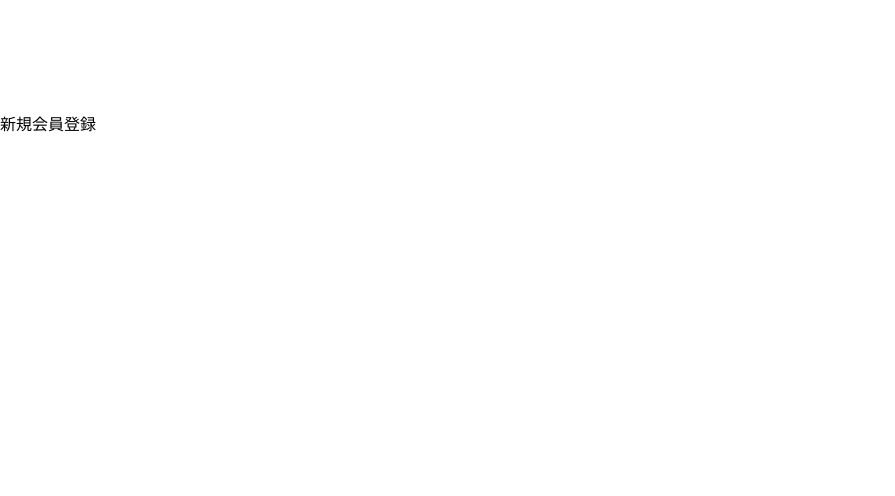
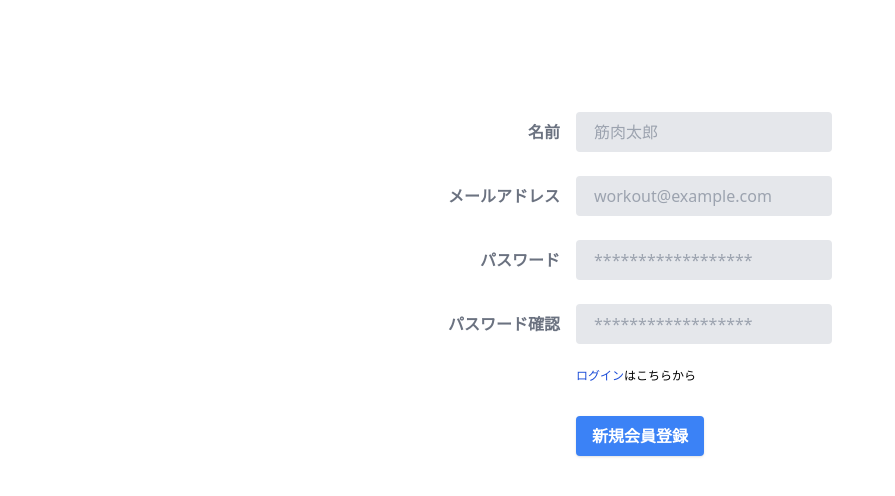
Before and after one commit to ta-mu-aa/workout-share, a Vue app in the folder front/: page /signup in a window 1280 px wide. Shown: the top 496 px of the page, without its empty margins (0-895 px from the left). Built offline with nearby package versions, Linux system fonts and the light colour scheme.

Commit message:
新規登録フォームを作成

```diff
--- a/front/src/components/SignUpForm.vue
+++ b/front/src/components/SignUpForm.vue
@@ -1,5 +1,58 @@
 <template>
-  <div>新規会員登録</div>
+  <form class="w-full max-w-sm m-auto">
+    <div class="md:flex md:items-center mb-6">
+      <div class="md:w-1/3">
+        <label class="block text-gray-500 font-bold md:text-right mb-1 md:mb-0 pr-4" for="inline-full-name">
+          名前
+        </label>
+      </div>
+      <div class="md:w-2/3">
+        <input class="bg-gray-200 appearance-none border-2 border-gray-200 rounded w-full py-2 px-4 text-gray-700 leading-tight focus:outline-none focus:bg-white focus:border-blue-500" id="inline-full-name" type="text" placeholder="筋肉太郎">
+      </div>
+    </div>
+    <div class="md:flex md:items-center mb-6">
+      <div class="md:w-1/3">
+        <label class="block text-gray-500 font-bold md:text-right mb-1 md:mb-0 pr-4" for="inline-password">
+          メールアドレス
+        </label>
+      </div>
+      <div class="md:w-2/3">
+        <input class="bg-gray-200 appearance-none border-2 border-gray-200 rounded w-full py-2 px-4 text-gray-700 leading-tight focus:outline-none focus:bg-white focus:border-blue-500" id="inline-password"  placeholder="workout@example.com">
+      </div>
+    </div>
+    <div class="md:flex md:items-center mb-6">
+      <div class="md:w-1/3">
+        <label class="block text-gray-500 font-bold md:text-right mb-1 md:mb-0 pr-4" for="inline-password">
+          パスワード
+        </label>
+      </div>
+      <div class="md:w-2/3">
+        <input class="bg-gray-200 appearance-none border-2 border-gray-200 rounded w-full py-2 px-4 text-gray-700 leading-tight focus:outline-none focus:bg-white focus:border-blue-500" id="inline-password" type="password" placeholder="******************">
+      </div>
+    </div>
+    <div class="md:flex md:items-center mb-6">
+      <div class="md:w-1/3">
+        <label class="block text-gray-500 font-bold md:text-right mb-1 md:mb-0 pr-4" for="inline-password">
+          パスワード確認
+        </label>
+      </div>
+      <div class="md:w-2/3">
+        <input class="bg-gray-200 appearance-none border-2 border-gray-200 rounded w-full py-2 px-4 text-gray-700 leading-tight focus:outline-none focus:bg-white focus:border-blue-500" id="inline-password" type="password" placeholder="******************">
+      </div>
+    </div>
+    <div class="md:flex md:items-center mb-8">
+      <div class="md:w-1/3"></div>
+        <span class="text-xs"><router-link to="/login" class="text-blue-700 hover:text-blue-500 duration-200 cursor-pointer">ログイン</router-link>はこちらから</span>
+    </div>
+    <div class="md:flex md:items-center">
+      <div class="md:w-1/3"></div>
+      <div class="md:w-2/3">
+        <button class="shadow bg-blue-500 hover:bg-blue-400 duration-200 focus:shadow-outline focus:outline-none text-white font-bold py-2 px-4 rounded" type="button">
+          新規会員登録
+        </button>
+      </div>
+    </div>
+  </form>
 </template>
 
 <script>
```
